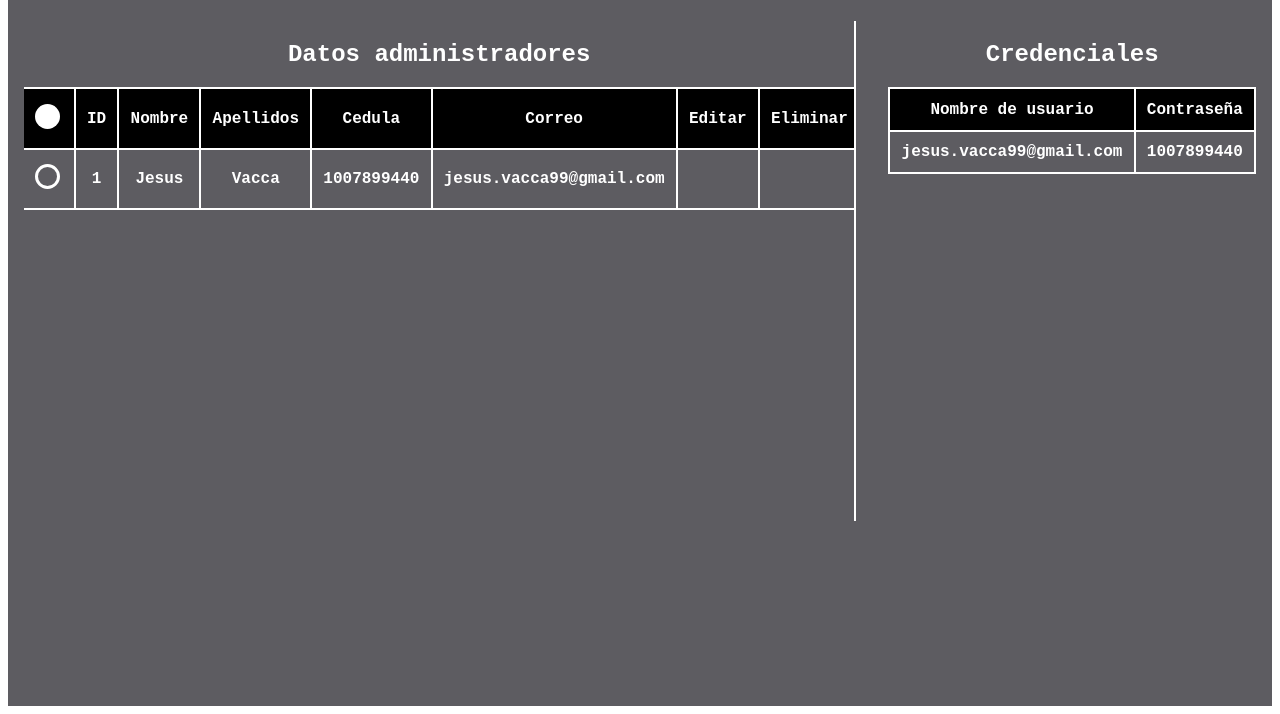
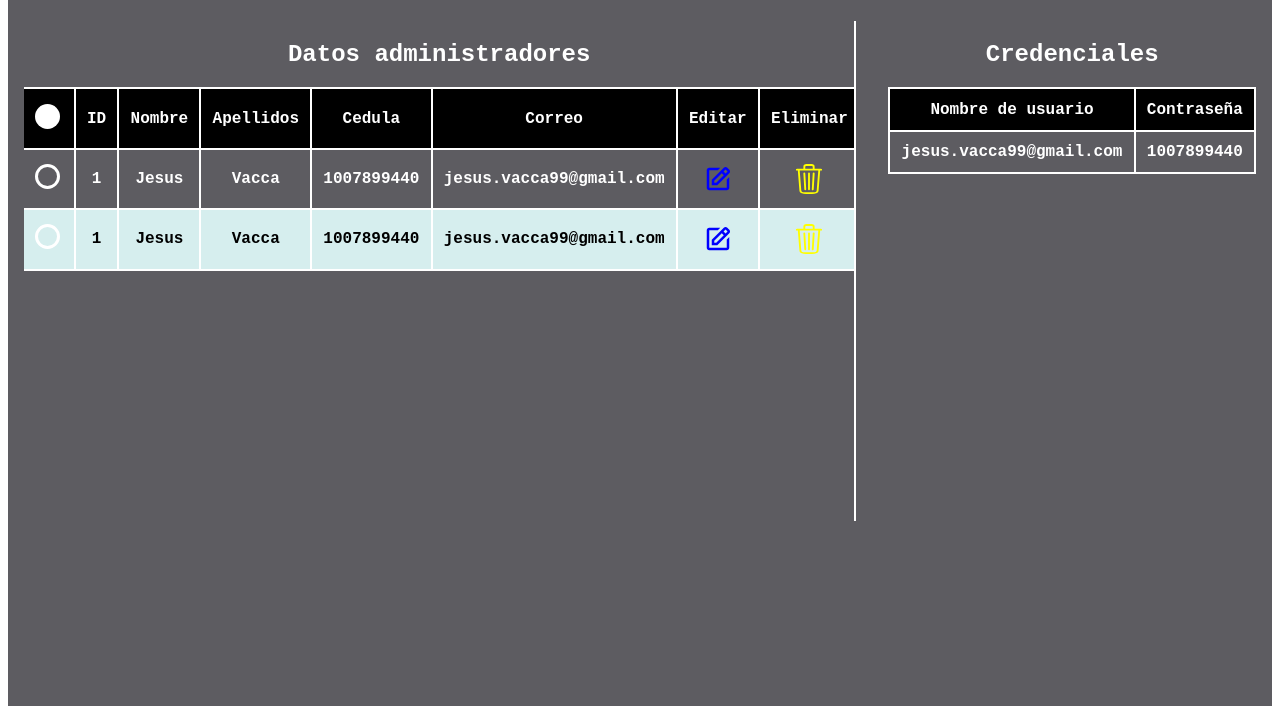
Before and after one commit to JesusVacca/chronombia, a plain HTML site: page body/admin-seccion.html in a window 1280 px wide. Shown: the part 102-816 px from the top of the page. Drawn offline with Linux system fonts and the light colour scheme; files that its build step writes are made by us from their sources.

Commit message:
Actualizando la plantilla admin

```diff
--- a/body/admin-seccion.html
+++ b/body/admin-seccion.html
@@ -3,7 +3,7 @@
 <head>
     <meta charset="UTF-8">
     <meta name="viewport" content="width=device-width, initial-scale=1.0">
-    <link rel="stylesheet" href="css/admin-estilos.css">
+    <link rel="stylesheet" href="../css/admin-estilos.css">
     <title>Sección administrativa.</title>
 
 </head>
@@ -29,6 +29,22 @@
                         </tr>
                     </thead>
                     <tbody>
+                        <tr>
+                            <td>
+                                <input type="checkbox" name="" id="" class="seleccionar desactivo" title="Eliminar">
+                            </td>
+                            <td>1</td>
+                            <td>Jesus</td>
+                            <td>Vacca</td>
+                            <td>1007899440</td>
+                            <td>jesus.vacca99@gmail.com</td>
+                            <td>
+                                <input type="button" value="" class="boton-items edit" id="">
+                            </td>
+                            <td>
+                                <input type="button" value="" class="boton-items delete">
+                            </td>
+                        </tr>
                         <tr>
                             <td>
                                 <input type="checkbox" name="" id="" class="seleccionar desactivo" title="Eliminar">
--- a/css/admin-estilos.css
+++ b/css/admin-estilos.css
@@ -59,7 +59,7 @@
 }
 
 .seleccionar_todo{
-    background-image: url("../svg/bx-select-multiple.svg");
+    background-image: url("../img/svg/bx-select-multiple.svg");
     background-color: transparent !important;
     background-repeat: no-repeat;
     background-position: center;
@@ -67,7 +67,7 @@
     border: none !important;
 }
 .activo{
-    background-image: url("../svg/bxs-user-x.svg");
+    background-image: url("../img/svg/bxs-user-x.svg");
     background-repeat: no-repeat;
     background-position: center;
     background-size: cover;
@@ -105,13 +105,13 @@
     background-color: transparent;
 }
 .table .delete{
-    background-image: url("../svg/delete.svg");
+    background-image: url("../img/svg/delete.svg");
     background-repeat: no-repeat;
     background-position: center;
     background-size: cover;
 }
 .table .edit{
-    background-image: url("../svg/bx-edit.svg");
+    background-image: url("../img/svg/bx-edit.svg");
     background-repeat: no-repeat;
     background-position: center;
     background-size: cover;
@@ -164,7 +164,7 @@
     border: none;
     overflow: hidden;
     background-color: transparent;
-    background-image:url("../svg/bx-x.svg") ;
+    background-image:url("../img/svg/bx-x.svg") ;
     background-repeat: no-repeat;
     background-position: center;
     background-size: cover;
```
